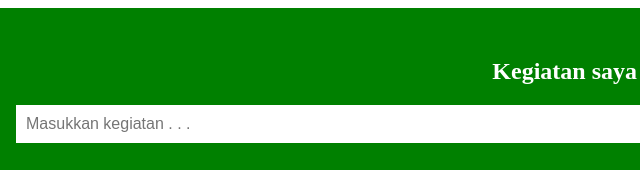
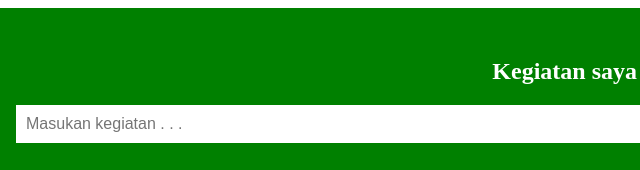
Before and after one commit to teguh-ea/daily-list, a plain HTML site: page index.html in a window 1280 px wide. Shown: the top 170 px of the page, 32-672 px from the left. Drawn offline with Linux system fonts and the light colour scheme.

Commit message:
edit tulisan aneh2

```diff
--- a/index.html
+++ b/index.html
@@ -9,7 +9,7 @@
 <body>
     <div id="myDIV" class="header">
         <h2>Kegiatan saya Hari ini</h2>
-        <input type="text" id="myInput" placeholder="Masukkan kegiatan . . .">
+        <input type="text" id="myInput" placeholder="Masukan kegiatan . . .">
         <span onclick="newElement()" class="addBtn">Tambahkan</span>
     </div>
 
```
